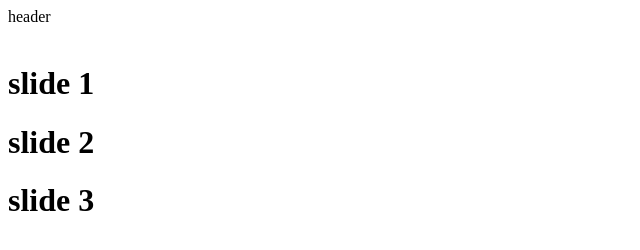
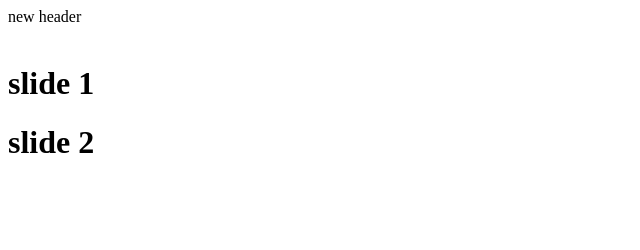
Before and after one commit to Mehdivx8/git-project-start, a plain HTML site: page index.html in a window 1280 px wide. Shown: the whole page, without its empty margins (0-640 px from the left). Drawn offline with Linux system fonts and the light colour scheme.

Commit message:
some change in dev branch

```diff
--- a/index.html
+++ b/index.html
@@ -7,7 +7,7 @@
   </head>
   <body>
     <header>
-      header
+      new header
     </header>
     <span class="banner">
       <img src="banner.jpg" alt="">
@@ -15,7 +15,6 @@
     <div class="slider">
       <h1>slide 1</h1>
       <h1>slide 2</h1>
-      <h1>slide 3</h1>
     </div>
   </body>
 </html>
```
